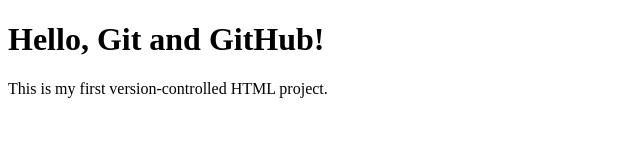
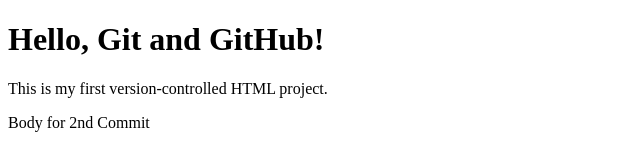
Before and after one commit to NhlakaniphoMakubu/htmlTest, a plain HTML site: page index.html in a window 1280 px wide. Shown: the whole page, without its empty margins (0-640 px from the left). Drawn offline with Linux system fonts and the light colour scheme.

Commit message:
2nd Paragraph added

```diff
--- a/index.html
+++ b/index.html
@@ -7,5 +7,6 @@
 <body>
   <h1>Hello, Git and GitHub!</h1>
   <p>This is my first version-controlled HTML project.</p>
+  <p>Body for 2nd Commit</p>
 </body>
 </html>
```
